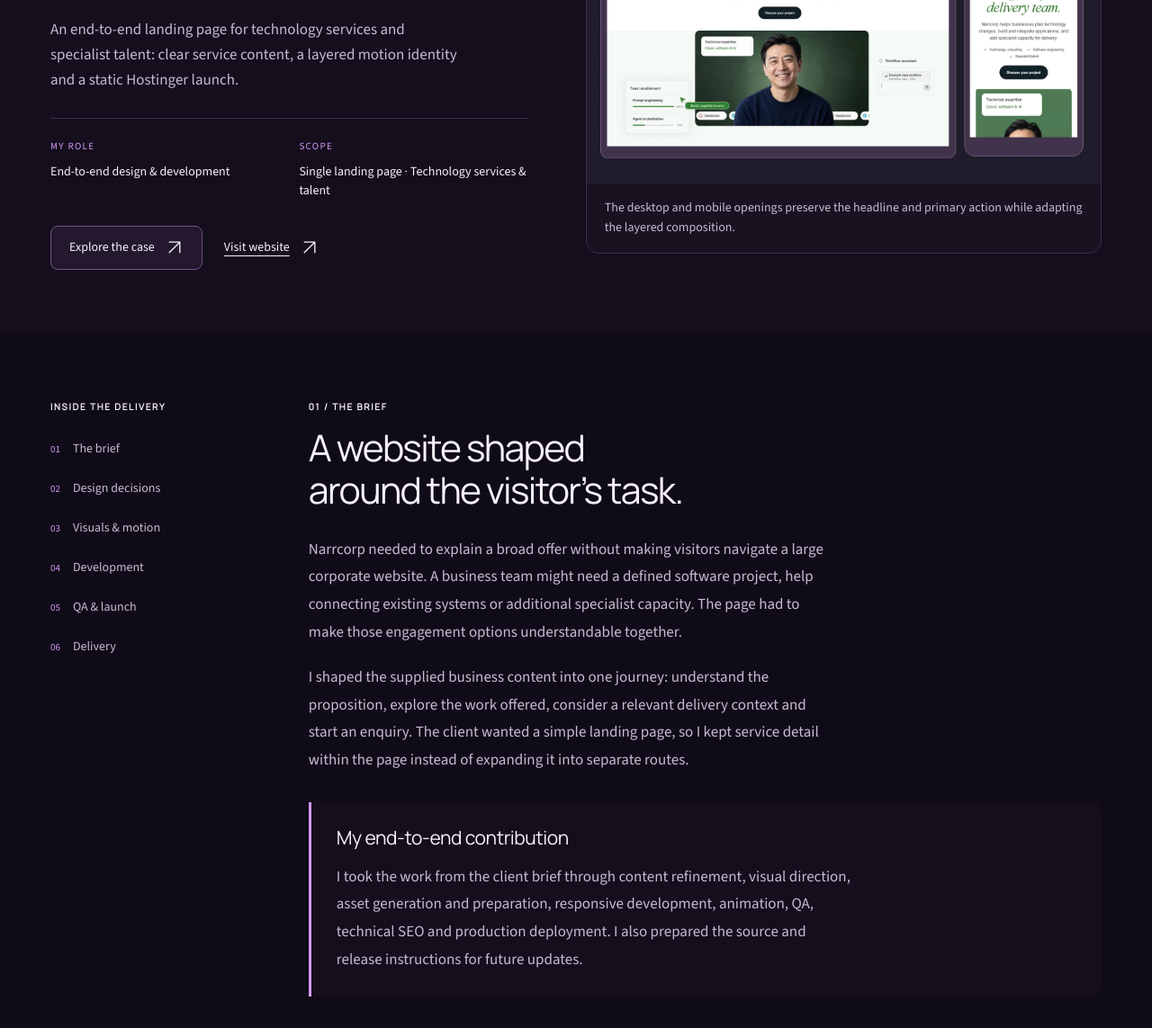
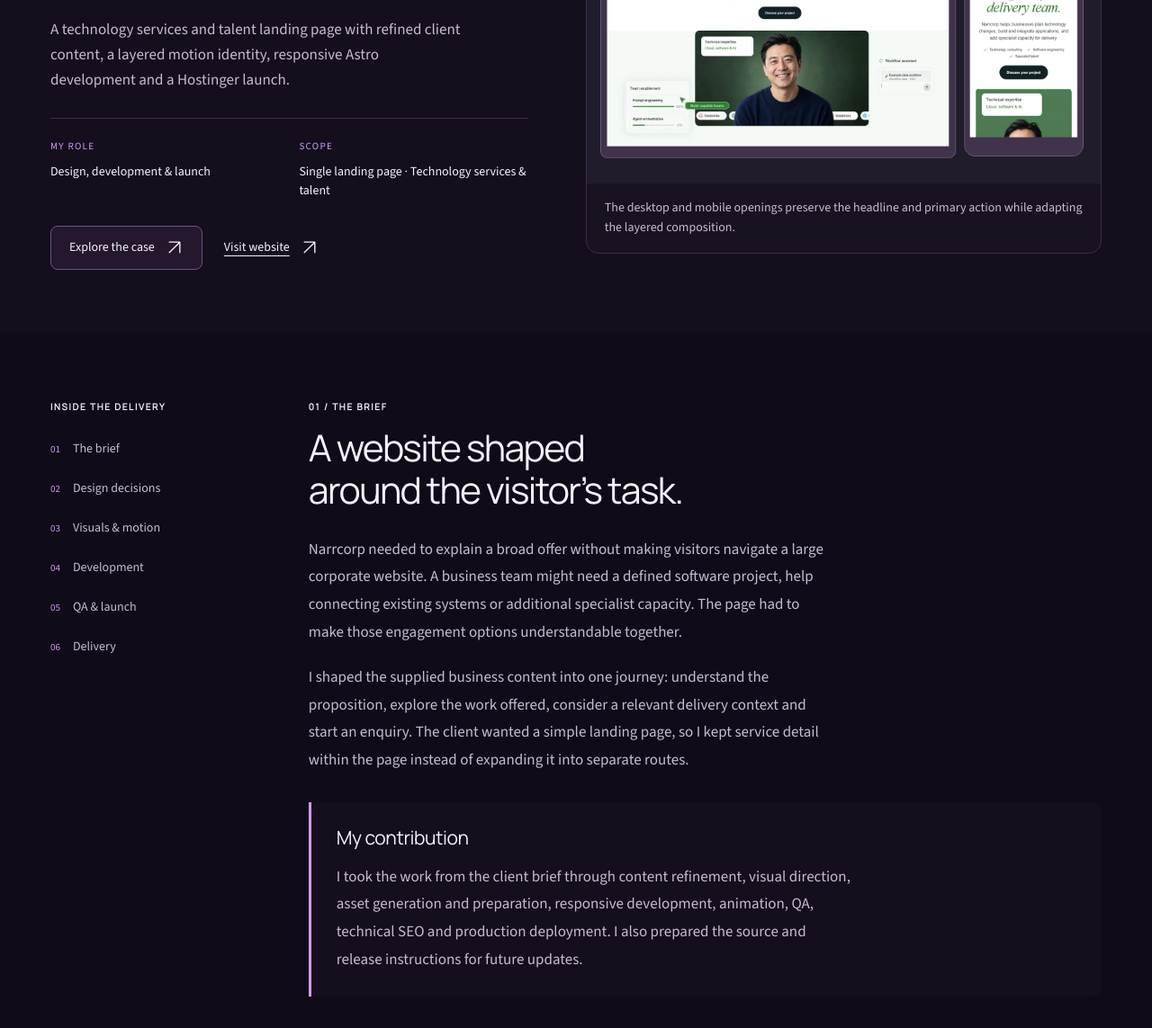
Before and after one commit to attaulhaq0/Attaulhaq-Portfolio, an Astro site: page /freelance-work/narrcorp in a window 1280 px wide. Shown: the part 445-1588 px from the top of the page at 90% size. Built offline with nearby package versions, Linux system fonts and the light colour scheme; Astro itself is replaced by a stand-in of ours.

Commit message:
Clarify case-study role and contribution wording

```diff
--- a/src/data/client-case-studies.ts
+++ b/src/data/client-case-studies.ts
@@ -22,7 +22,7 @@ export const clientCaseStudies: ClientCaseStudy[] = [
     slug: 'narrcorp',
     websiteId: 'narrcorp',
     headline: 'Connecting the work with the people to deliver it.',
-    summary: 'An end-to-end landing page for technology services and specialist talent: clear service content, a layered motion identity and a static Hostinger launch.',
+    summary: 'A technology services and talent landing page with refined client content, a layered motion identity, responsive Astro development and a Hostinger launch.',
     scope: 'Single landing page · Technology services & talent',
     brief: [
       'Narrcorp needed to explain a broad offer without making visitors navigate a large corporate website. A business team might need a defined software project, help connecting existing systems or additional specialist capacity. The page had to make those engagement options understandable together.',
--- a/src/pages/freelance-work/[slug].astro
+++ b/src/pages/freelance-work/[slug].astro
@@ -29,7 +29,7 @@ const sections = [['brief', 'The brief'], ['decisions', 'Design decisions'], ['v
           <p class="client-case-headline">{study.headline}</p>
           <p class="client-case-summary">{study.summary}</p>
           <dl class="client-case-facts">
-            <div><dt>MY ROLE</dt><dd>End-to-end design & development</dd></div>
+            <div><dt>MY ROLE</dt><dd>Design, development & launch</dd></div>
             <div><dt>SCOPE</dt><dd>{study.scope}</dd></div>
           </dl>
           <div class="client-case-actions">
@@ -56,7 +56,7 @@ const sections = [['brief', 'The brief'], ['decisions', 'Design decisions'], ['v
         <p class="eyebrow">01 / THE BRIEF</p>
         <h2 id="brief-title">A website shaped around the visitor’s task.</h2>
         {study.brief.map(paragraph => <p>{paragraph}</p>)}
-        <div class="client-case-ownership"><h3>My end-to-end contribution</h3><p>{study.ownership}</p></div>
+        <div class="client-case-ownership"><h3>My contribution</h3><p>{study.ownership}</p></div>
       </section>
       <section id="decisions" aria-labelledby="decisions-title">
         <p class="eyebrow">02 / DESIGN DECISIONS</p>
```
Also changed, not shown: tests/client-case-studies.spec.ts (+1 -1 lines).
